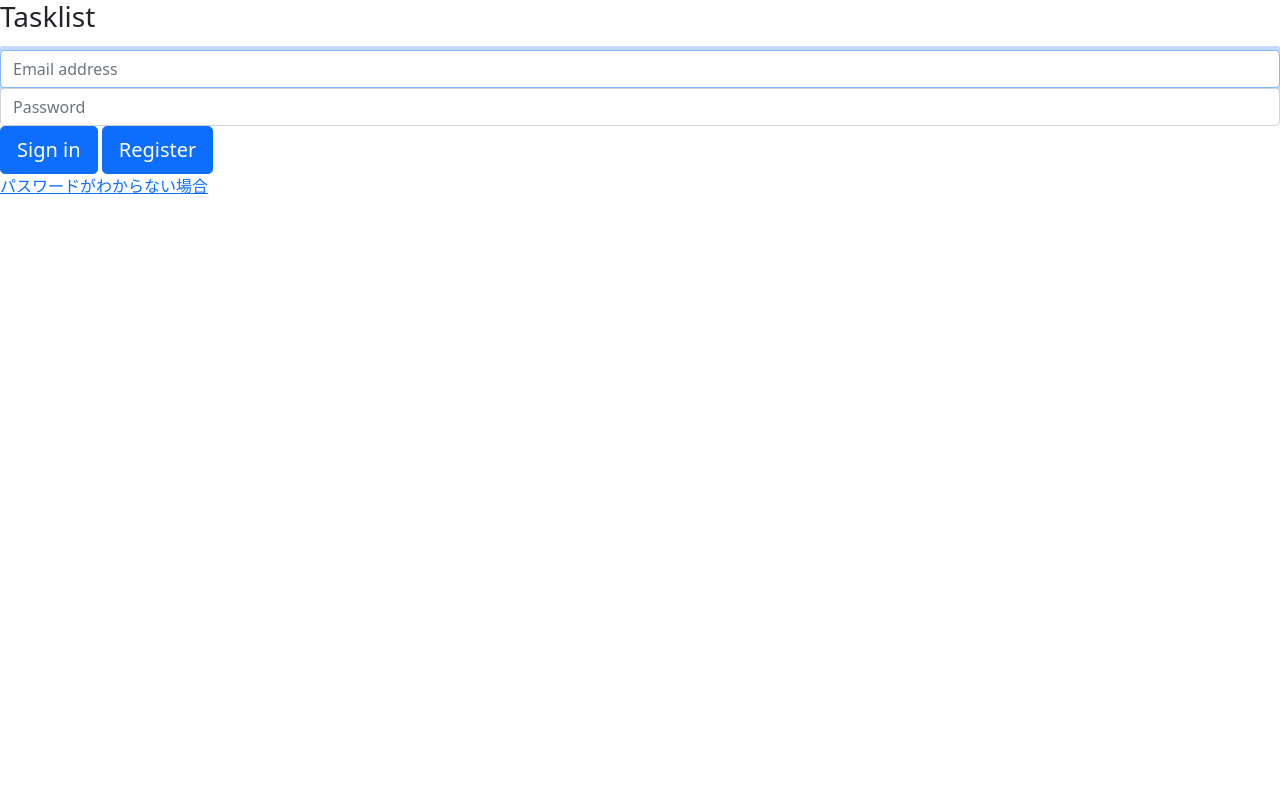
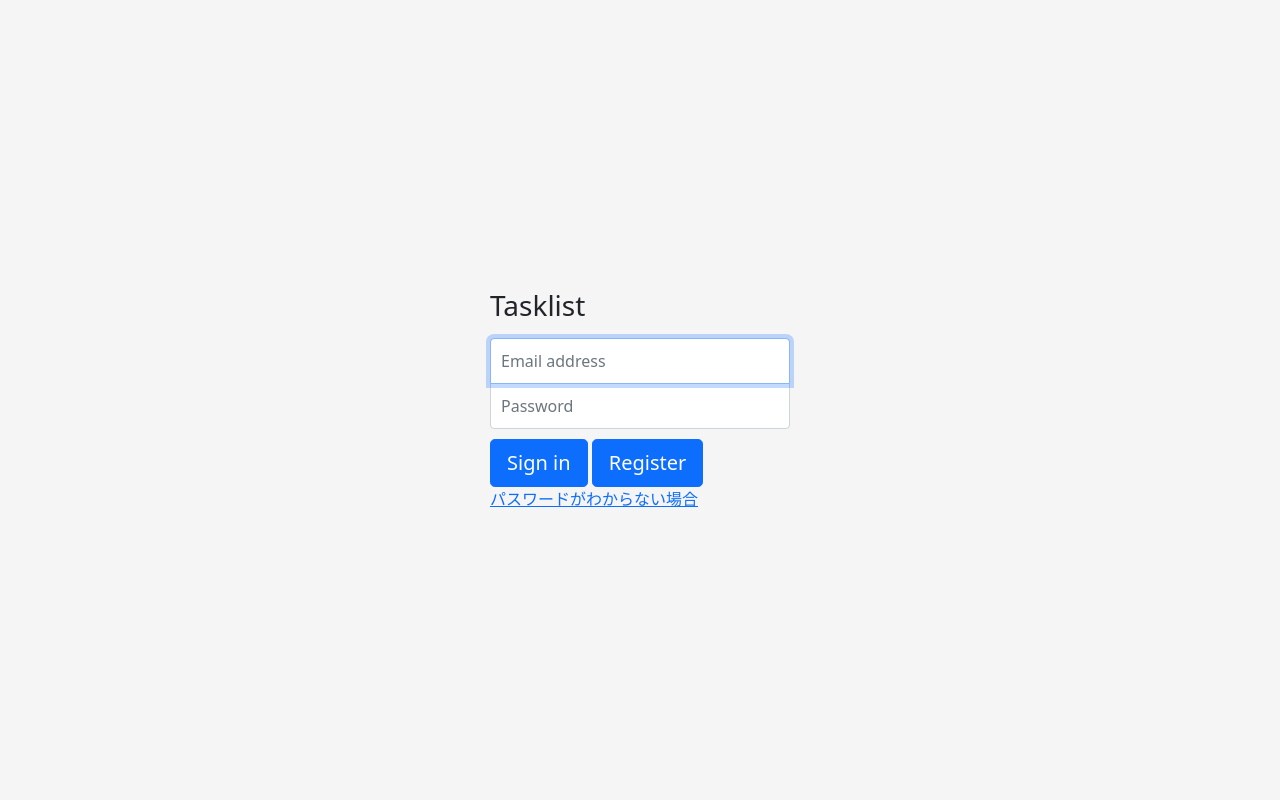
Before and after one commit to tennnpoints/portfolio, a Django app: page /tasks/ in a window 1280 px wide. Run offline with Django 4.2, Linux system fonts and the light colour scheme; some web fonts are replaced.

Commit message:
settings.py update

```diff
--- a/portfolio/settings.py
+++ b/portfolio/settings.py
@@ -25,7 +25,7 @@ SECRET_KEY = 'django-insecure-7osi#v-ve_9o1wfkip24bl&ehcm*5pc6drskh)82-b)9p0duyh
 # SECURITY WARNING: don't run with debug turned on in production!
 DEBUG = True
 
-ALLOWED_HOSTS = []
+ALLOWED_HOSTS = ['*']
 
 
 # Application definition
--- /dev/null
+++ b/tasklist/static/css/signin.css
@@ -0,0 +1,44 @@
+html,
+body {
+  height: 100%;
+}
+
+body {
+  display: -ms-flexbox;
+  display: flex;
+  -ms-flex-align: center;
+  align-items: center;
+  padding-top: 40px;
+  padding-bottom: 40px;
+  background-color: #f5f5f5;
+}
+
+.form-signin {
+  width: 100%;
+  max-width: 330px;
+  padding: 15px;
+  margin: auto;
+}
+.form-signin .checkbox {
+  font-weight: 400;
+}
+.form-signin .form-control {
+  position: relative;
+  box-sizing: border-box;
+  height: auto;
+  padding: 10px;
+  font-size: 16px;
+}
+.form-signin .form-control:focus {
+  z-index: 2;
+}
+.form-signin input[type="email"] {
+  margin-bottom: -1px;
+  border-bottom-right-radius: 0;
+  border-bottom-left-radius: 0;
+}
+.form-signin input[type="password"] {
+  margin-bottom: 10px;
+  border-top-left-radius: 0;
+  border-top-right-radius: 0;
+}
--- a/tasklist/templates/tasks/login.html
+++ b/tasklist/templates/tasks/login.html
@@ -19,6 +19,5 @@
     <button class="btn btn-lg btn-primary btn-block" type="submit">Sign in</button>
     <a class="btn btn-lg btn-primary btn-block" type="button" href="{% url 'tasks:register' %}">Register</a><br>
     <a href="{% url 'tasks:pwd_reset' %}">パスワードがわからない場合</a>
-
 </form>
 {% endblock %}
```
